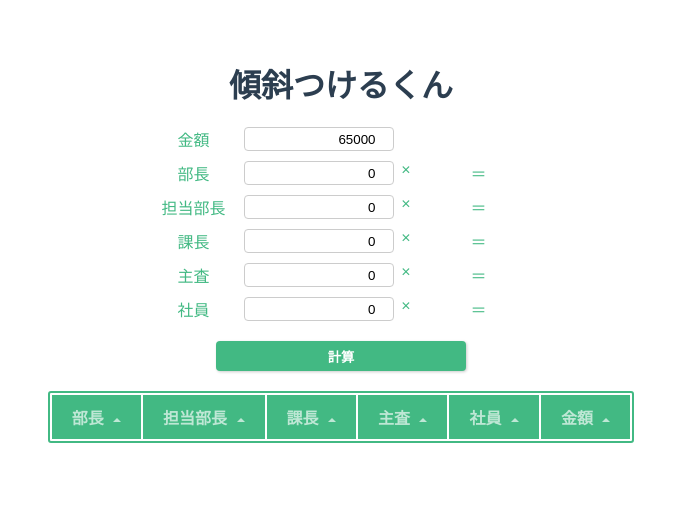
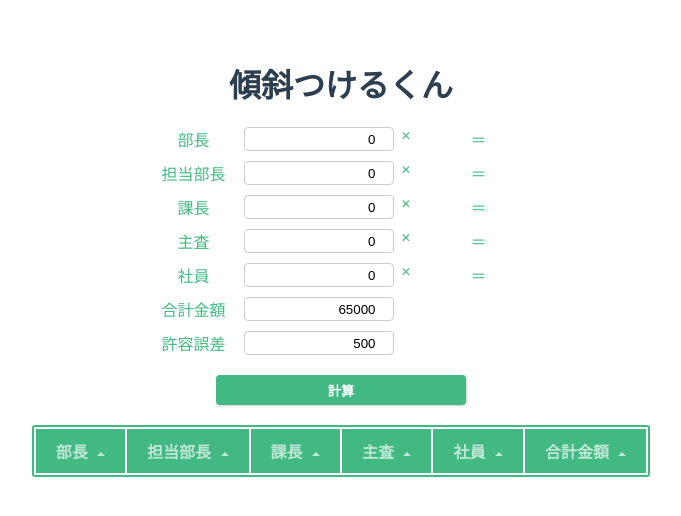
Before and after one commit to masaponto/keisha-maker, a Vue app: page / in a window 1280 px wide. Shown: the top 516 px of the page, without its empty margins (299-980 px from the left). Built offline with nearby package versions, Linux system fonts and the light colour scheme.

Commit message:
[Add] 許容誤差とUIの変更

```diff
--- a/src/components/KeishaMaker.vue
+++ b/src/components/KeishaMaker.vue
@@ -5,13 +5,6 @@
 		</div>
 
 		<div class="grid">
-			<a>{{ columns.total }}</a>
-			<input type="number" min="0" max="1000000" v-model="total" pliceholder="0" />
-			<a></a>
-			<a></a>
-			<a></a>
-			<a class="num">{{select_total}}</a>
-
 			<a>{{ columns.bucho }}</a>
 			<input type="number" min="0" v-model="bucho_num" placeholder="0" />
 			<a> × </a>
@@ -46,6 +39,20 @@
 			<a class="num">{{ select_price.hira }}</a>
 			<a> ＝ </a>
 			<a class="num"> {{pos_price.hira}} </a>
+
+			<a>{{ columns.total }}</a>
+			<input type="number" min="0" max="1000000" v-model="total" pliceholder="0" />
+			<a></a>
+			<a></a>
+			<a></a>
+			<a class="num">{{select_total}}</a>
+
+			<a>{{ errorText }}</a>
+			<input type="number" min="0" max="5000" v-model="errorVal" pliceholder="0" />
+			<a></a>
+			<a></a>
+			<a></a>
+			<a class="num"> {{select_error}}</a>
 
 		</div>
 		<div id="calc-button">
@@ -88,7 +95,7 @@
 			 kacho: '課長',
 			 shusa:'主査',
 			 hira: '社員',
-			 total: '金額'
+			 total: '合計金額'
 		 };
 
 		 var sortOrders = {}
@@ -112,6 +119,7 @@
 			 hira: " ",
 		 }
 
+
 		 return { total: '65000',
 				  bucho_num: '0',
 				  tanto_bucho_num: '0',
@@ -126,6 +134,9 @@
 				  select_price: select_price,
 				  pos_price: pos_price,
 				  select_total: '',
+				  errorText: '許容誤差',
+				  errorVal: '500',
+				  select_error: '',
 		 }
 	 },
 	 methods: {
@@ -176,6 +187,14 @@
 		 },
 		 calc: function(event) {
 
+			 this.select_price = {}
+			 this.pos_price = {'bucho': ' ',
+							   'tbucho': ' ',
+							   'kacho': ' ',
+							   'shusa': ' ',
+							   'hira': ' '}
+			 this.select_total = ' '
+
 			 this.keishas = []
 
 			 const nums = [{name:'hira', num: this.hira_num},
@@ -185,12 +204,11 @@
 						   {name:'bucho', num: this.bucho_num}]
 
 			 const kinds = nums.filter(num => num.num > 0).length
-			 console.log(kinds)
 			 let combs = this.k_combinations(this.prices, kinds)
 			 combs = combs.map(c => c.sort())
 			 let prices = combs.map(c => this.calc_total(c, nums, kinds))
 
-			 const match_indeces = prices.map(p => (0 <= (p - this.total)) && ((p - this.total) <= 500))
+			 const match_indeces = prices.map(p => (0 <= (p - this.total)) && ((p - this.total) <= this.errorVal))
 			 const match_combs = combs.filter((c, index) => match_indeces[index])
 			 const match_prices = prices.filter((p, index) => match_indeces[index])
 
@@ -232,6 +250,7 @@
 							   'shusa': keisha.shusa * this.shusa_num,
 							   'hira': keisha.hira * this.hira_num}
 			 this.select_total = keisha.total
+			 this.select_error = keisha.total - this.total
 		 }
 	 },
 	 computed: {
```
